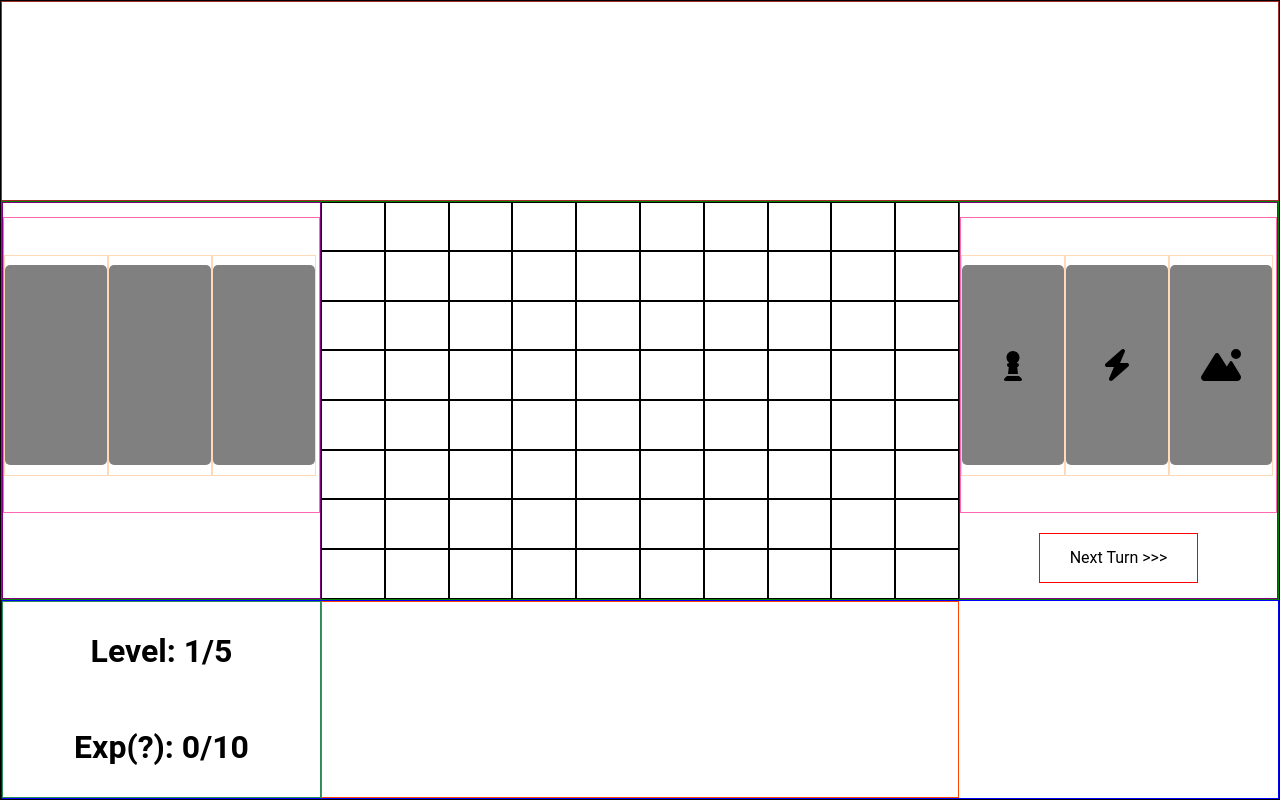
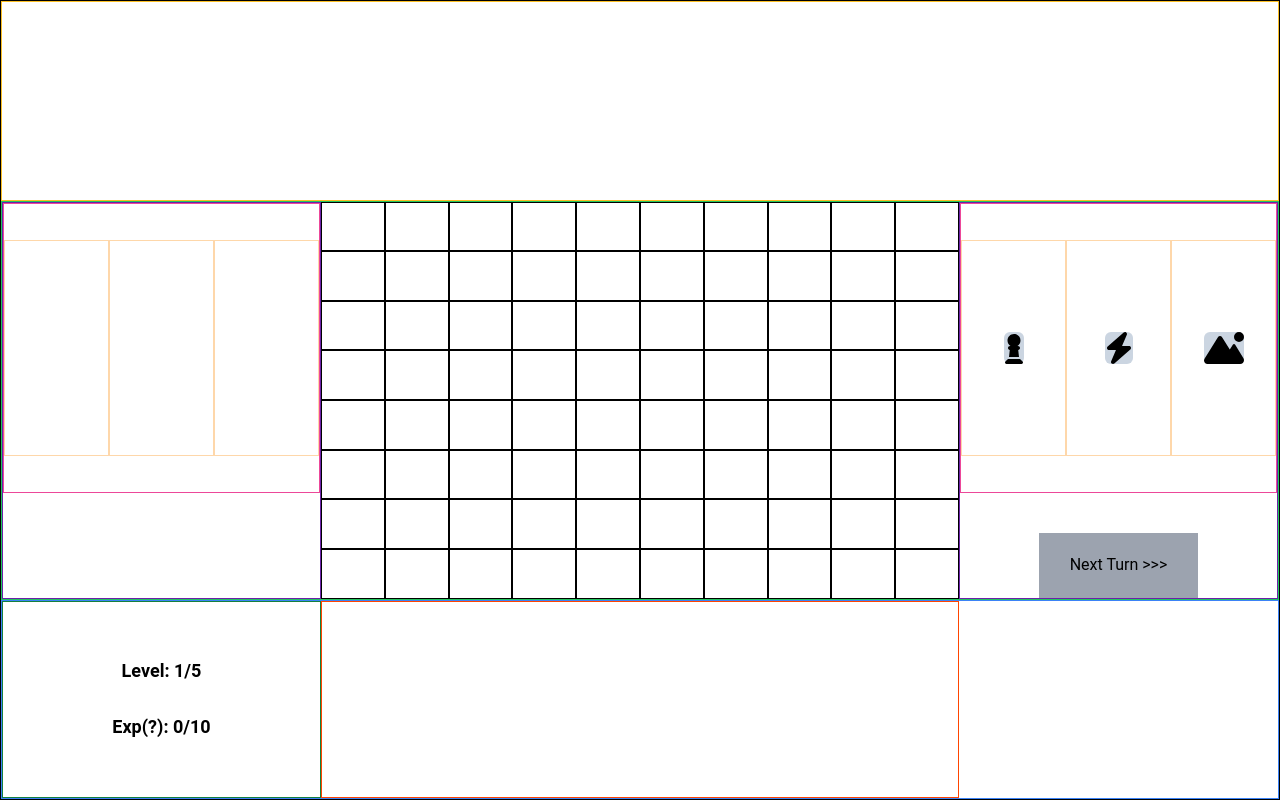
Before and after one commit to davbyron/chess-battle, a Next.js app: page / in a window 1280 px wide. Built offline with nearby package versions, Linux system fonts and the light colour scheme.

Commit message:
replace Board.module.css with tailwind

```diff
--- a/src/components/Board.module.css
+++ /dev/null
@@ -1,118 +0,0 @@
-/* :root {
-    --card-height: 200px;
-    --card-width: 125px;
-    --card-border-radius: 5px;
-}
-
-html, body {
-    position: fixed;
-    height: 100%;
-    width: 100%;
-    margin: 0;
-    font-family: 'Roboto', sans-serif;
-}
-
-button:hover {
-    cursor: pointer;
-} */
-
-.container {
-    position: fixed;
-    /* padding: 10px; */
-    height: 100%;
-    width: 100%;
-    display: flex;
-    flex-direction: column;
-    border: 1px solid black;
-}
-
-.player1 {
-    height: 25%;
-    border: 1px solid brown;
-}
-
-.middleground {
-    height: 50%;
-    display: flex;
-    justify-content: center;
-    border: 1px solid green;
-}
-
-.board {
-    height: 100%;
-    width: 50%;
-    display: grid;
-    grid-template: repeat(8, 1fr) / repeat(10, 1fr);
-    /* border: 3px solid orange; */
-}
-
-.middlegroundPanel {
-    width: 25%;
-    display: flex;
-    flex-direction: column;
-    justify-content: center;
-    align-items: center;
-    gap: 20px;
-    border: 1px solid purple;
-}
-
-.decks {
-    height: 75%;
-    width: 100%;
-    display: flex;
-    align-items: center;
-    border: 1px solid hotpink;
-}
-
-.deckContainer {
-    width: 33%;
-    height: 75%;
-    display: flex;
-    align-items: center;
-    justify-content: center;
-    border: 1px solid peachpuff;
-}
-
-.deck {
-    width: var(--card-width);
-    height: var(--card-height);
-    display: flex;
-    align-items: center;
-    justify-content: center;
-    border-radius: var(--card-border-radius);
-    background-color: gray;
-}
-
-.deck:hover {
-    cursor: pointer;
-}
-
-.deck .fa-solid {
-    color: white;
-    font-size: 2rem;
-}
-
-.nextTurn {
-    width: 50%;
-    height: 12.5%;
-    border: 1px solid red;
-}
-
-.player2 {
-    height: 25%;
-    width: 100%;
-    display: flex;
-    border: 1px solid blue;
-}
-
-.levelContainer {
-    width: 25%;
-    height: 100%;
-    display: flex;
-    align-items: center;
-    justify-content: center;
-    font-size: 2rem;
-    font-weight: 700;
-    text-align: center;
-    border: 1px solid seagreen;
-}
--- a/src/components/Board.tsx
+++ b/src/components/Board.tsx
@@ -7,7 +7,6 @@ import { useAppDispatch, useAppSelector } from '../hooks'
 import { numBoardSquares } from '../constants/board'
 import BoardSquare from './BoardSquare'
 import Hand from './Hand'
-import styles from './Board.module.css'
 import { FontAwesomeIcon } from '@fortawesome/react-fontawesome'
 import { faBolt, faChessPawn, faMountainSun } from '@fortawesome/free-solid-svg-icons'
 import { selectPlayer2Hand, addCardToPlayer2Hand } from '../slices/gameSlice'
@@ -55,53 +54,51 @@ export default function Board(props) {
   })
 
   return (
-    <div className={styles.container}>
-      <div className={styles.player1}>
-
-      </div>
-      <div className={styles.middleground}>
-        <div className={`player1-panel ${styles.middlegroundPanel}`}>
-          <div className={styles.decks}>
-            <div className={styles.deckContainer}>
-              <div className={`${styles.deck} pawnDeck`}></div>
+    <div className="h-full w-full flex flex-col border border-black">
+      <div className="h-1/4 border border-amber-400" />
+      <div className="h-1/2 flex justify-center border border-green-500">
+        <div className="w-1/4 flex flex-col justify-center items-center gap-10 border border-purple-800">
+          <div className="h-3/4 w-full flex items-center border border-pink-500">
+            <div className="w-1/3 h-3/4 flex items-center justify-center border border-orange-200">
+              <div className="flex items-center justify-center rounded-md bg-slate-300"></div>
             </div>
-            <div className={styles.deckContainer}>
-              <div className={`${styles.deck} effectDeck`}></div>
+            <div className="w-1/3 h-3/4 flex items-center justify-center border border-orange-200">
+              <div className="flex items-center justify-center rounded-md bg-slate-300"></div>
             </div>
-            <div className={styles.deckContainer}>
-              <div className={`${styles.deck} terrainDeck`}></div>
+            <div className="w-1/3 h-3/4 flex items-center justify-center border border-orange-200">
+              <div className="flex items-center justify-center rounded-md bg-slate-300"></div>
             </div>
           </div>
-          <button className={styles.nextTurn} style={{ visibility: 'hidden' }}></button>
+          <button className="w-1/2 h-1/6" style={{ visibility: 'hidden' }}></button>
         </div>
-        <div className={styles.board}>
+        <div className="h-full w-1/2 grid grid-cols-10 grid-rows-8">
           {boardSquares}
         </div>
-        <div className={`player2-panel ${styles.middlegroundPanel}`}>
-          <div className={styles.decks}>
-            <div className={styles.deckContainer}>
-              <div className={`${styles.deck} pawnDeck`} onClick={handlePawnDeckClick}>
+        <div className="w-1/4 flex flex-col justify-center items-center gap-10 border border-purple-800">
+          <div className="h-3/4 w-full flex items-center border border-pink-500">
+            <div className="w-1/3 h-3/4 flex items-center justify-center border border-orange-200">
+              <div className="flex items-center justify-center rounded-md bg-slate-300" onClick={handlePawnDeckClick}>
                 <FontAwesomeIcon icon={faChessPawn} size='2x' />
               </div>
             </div>
-            <div className={styles.deckContainer}>
-              <div className={`${styles.deck} effect-deck`}>
+            <div className="w-1/3 h-3/4 flex items-center justify-center border border-orange-200">
+              <div className="flex items-center justify-center rounded-md bg-slate-300">
                 <FontAwesomeIcon icon={faBolt} size='2x' />
               </div>
             </div>
-            <div className={styles.deckContainer}>
-              <div className={`${styles.deck} terrainDeck`}>
+            <div className="w-1/3 h-3/4 flex items-center justify-center border border-orange-200">
+              <div className="flex items-center justify-center rounded-md bg-slate-300">
                 <FontAwesomeIcon icon={faMountainSun} size='2x' />
               </div>
             </div>
           </div>
-          <button className={styles.nextTurn}>
+          <button className="w-1/2 h-1/6 bg-gray-400">
             Next Turn {'>>>'}
           </button>
         </div>
       </div>
-      <div className={styles.player2}>
-        <div className={styles.levelContainer}>
+      <div className="h-1/4 w-full flex border border-blue-500">
+        <div className="w-1/4 h-full flex items-center justify-center text-lg font-bold text-center border border-green-700">
           Level: 1/5
           <br />
           <br />
```
